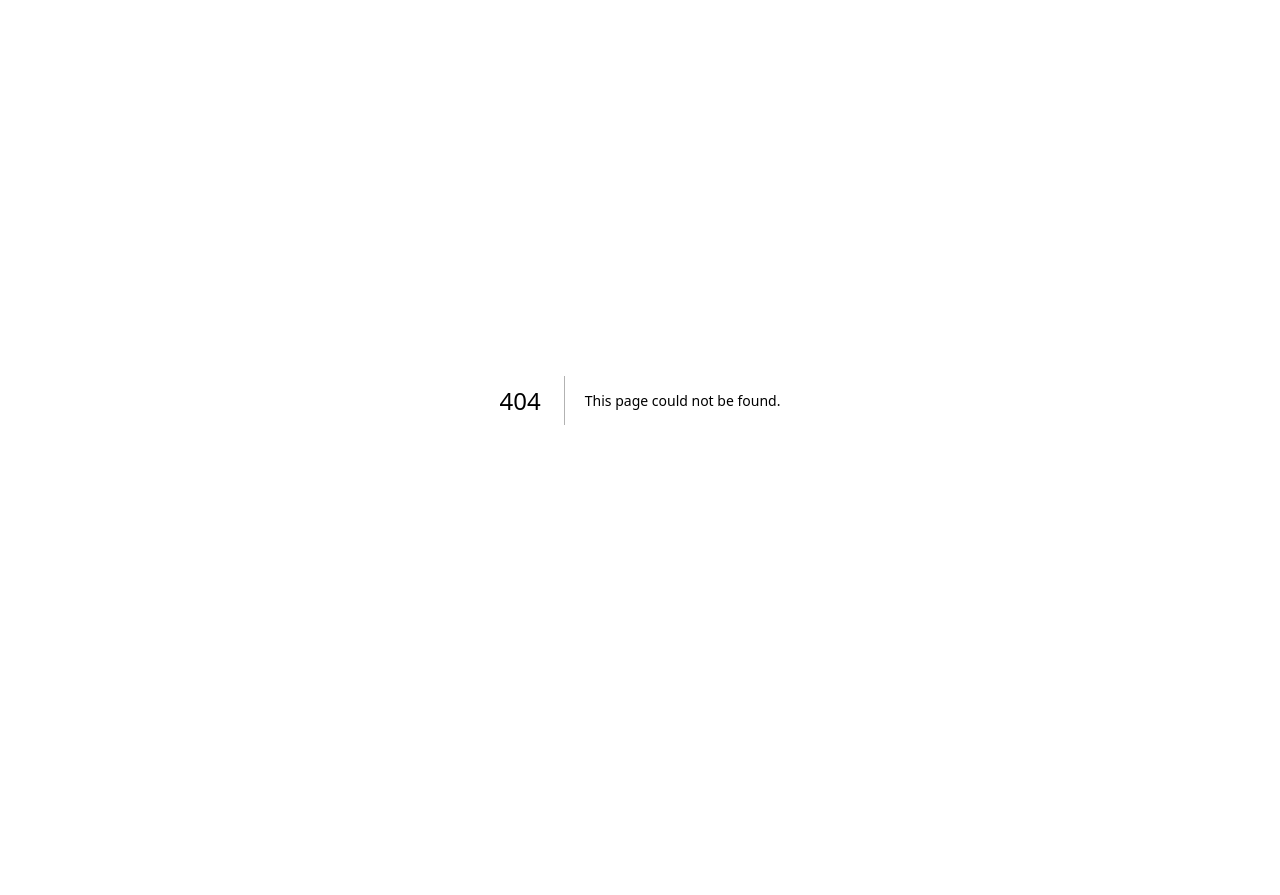
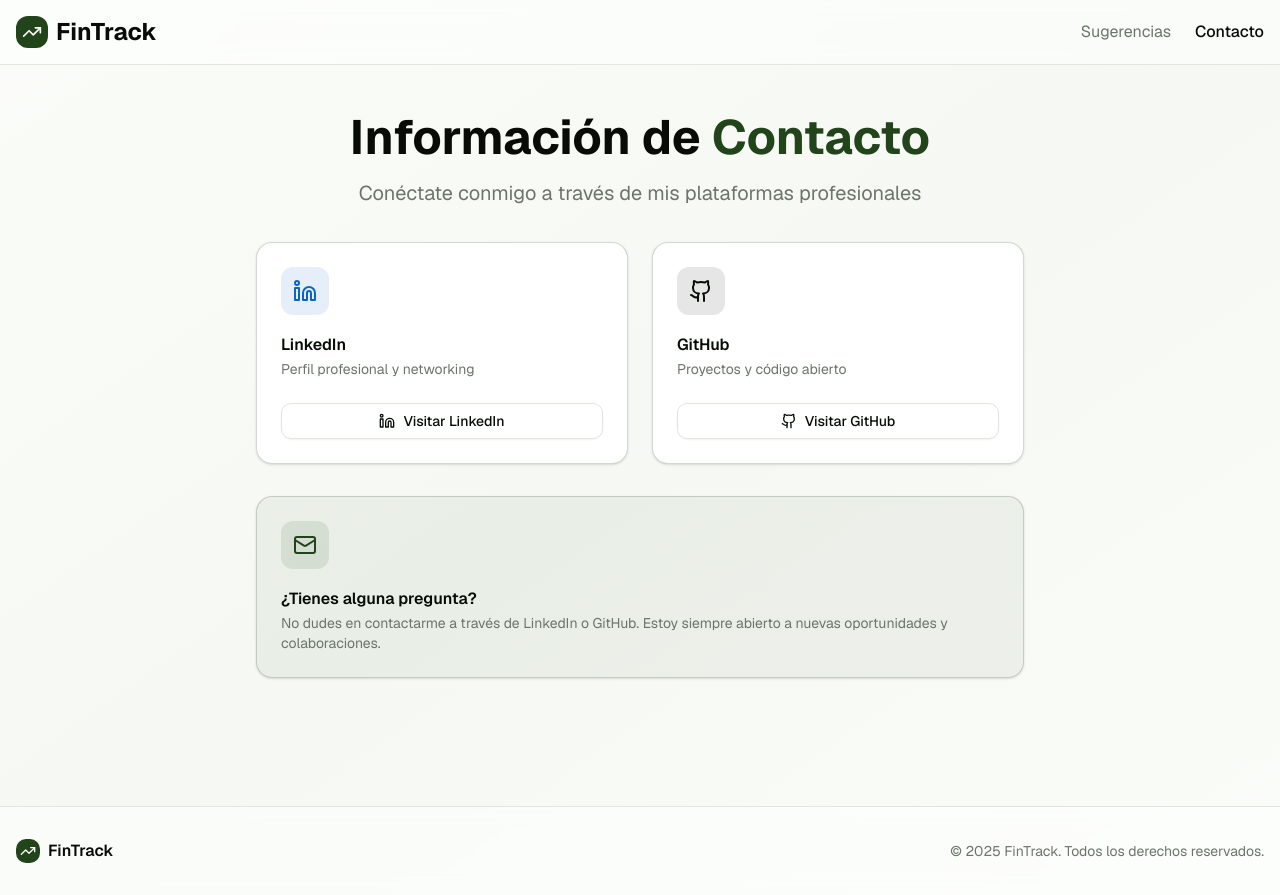
Before and after one commit to vicelx17/fintrack-frontend, a Next.js app: page /contact in a window 1280 px wide. Before the commit this address had no page. Before the commit the page ends 800 px from the top, so only its background shows below. Built offline with nearby package versions, Linux system fonts and the light colour scheme.

Commit message:
feat(app): added contact and suggestions page.

```diff
--- /dev/null
+++ b/app/contact/page.tsx
@@ -0,0 +1,126 @@
+import { Button } from "@/components/ui/button"
+import { Card, CardContent, CardDescription, CardHeader, CardTitle } from "@/components/ui/card"
+import { Github, Linkedin, Mail, TrendingUp } from "lucide-react"
+import Link from "next/link"
+
+export default function ContactoPage() {
+  return (
+    <div className="min-h-screen bg-gradient-to-br from-background via-accent/20 to-background">
+      {/* Header */}
+      <header className="border-b bg-card/50 backdrop-blur-sm">
+        <div className="container mx-auto px-4 py-4">
+          <div className="flex items-center justify-between">
+            <Link href="/" className="flex items-center space-x-2">
+              <div className="w-8 h-8 bg-primary rounded-lg flex items-center justify-center">
+                <TrendingUp className="w-5 h-5 text-primary-foreground" />
+              </div>
+              <h1 className="text-2xl font-bold text-foreground">FinTrack</h1>
+            </Link>
+            <nav className="hidden md:flex items-center space-x-6">
+              <Link href="/sugerencias" className="text-muted-foreground hover:text-foreground transition-colors">
+                Sugerencias
+              </Link>
+              <Link href="/contacto" className="text-foreground font-medium">
+                Contacto
+              </Link>
+            </nav>
+          </div>
+        </div>
+      </header>
+
+      <main className="container mx-auto px-4 py-12">
+        <div className="max-w-3xl mx-auto space-y-8">
+          {/* Page Header */}
+          <div className="text-center space-y-4">
+            <h2 className="text-4xl lg:text-5xl font-bold text-balance">
+              Información de <span className="text-primary">Contacto</span>
+            </h2>
+            <p className="text-xl text-muted-foreground text-pretty leading-relaxed">
+              Conéctate conmigo a través de mis plataformas profesionales
+            </p>
+          </div>
+
+          {/* Contact Cards */}
+          <div className="grid md:grid-cols-2 gap-6">
+            {/* LinkedIn Card */}
+            <Card className="border-primary/20 hover:border-primary/40 transition-colors">
+              <CardHeader>
+                <div className="w-12 h-12 bg-[#0A66C2]/10 rounded-lg flex items-center justify-center mb-4">
+                  <Linkedin className="w-6 h-6 text-[#0A66C2]" />
+                </div>
+                <CardTitle>LinkedIn</CardTitle>
+                <CardDescription>Perfil profesional y networking</CardDescription>
+              </CardHeader>
+              <CardContent>
+                <Button asChild className="w-full bg-transparent" variant="outline">
+                  <a
+                    href="https://www.linkedin.com/in/vhernandezmacia/"
+                    target="_blank"
+                    rel="noopener noreferrer"
+                    className="flex items-center justify-center gap-2"
+                  >
+                    <Linkedin className="w-4 h-4" />
+                    Visitar LinkedIn
+                  </a>
+                </Button>
+              </CardContent>
+            </Card>
+
+            {/* GitHub Card */}
+            <Card className="border-primary/20 hover:border-primary/40 transition-colors">
+              <CardHeader>
+                <div className="w-12 h-12 bg-foreground/10 rounded-lg flex items-center justify-center mb-4">
+                  <Github className="w-6 h-6 text-foreground" />
+                </div>
+                <CardTitle>GitHub</CardTitle>
+                <CardDescription>Proyectos y código abierto</CardDescription>
+              </CardHeader>
+              <CardContent>
+                <Button asChild className="w-full bg-transparent" variant="outline">
+                  <a
+                    href="https://github.com/vicelx17"
+                    target="_blank"
+                    rel="noopener noreferrer"
+                    className="flex items-center justify-center gap-2"
+                  >
+                    <Github className="w-4 h-4" />
+                    Visitar GitHub
+                  </a>
+                </Button>
+              </CardContent>
+            </Card>
+          </div>
+
+          {/* Additional Info Card */}
+          <Card className="border-primary/20 bg-primary/5">
+            <CardHeader>
+              <div className="w-12 h-12 bg-primary/10 rounded-lg flex items-center justify-center mb-4">
+                <Mail className="w-6 h-6 text-primary" />
+              </div>
+              <CardTitle>¿Tienes alguna pregunta?</CardTitle>
+              <CardDescription>
+                No dudes en contactarme a través de LinkedIn o GitHub. Estoy siempre abierto a nuevas oportunidades y
+                colaboraciones.
+              </CardDescription>
+            </CardHeader>
+          </Card>
+        </div>
+      </main>
+
+      {/* Footer */}
+      <footer className="border-t bg-card/50 backdrop-blur-sm mt-20">
+        <div className="container mx-auto px-4 py-8">
+          <div className="flex flex-col md:flex-row justify-between items-center space-y-4 md:space-y-0">
+            <div className="flex items-center space-x-2">
+              <div className="w-6 h-6 bg-primary rounded-md flex items-center justify-center">
+                <TrendingUp className="w-4 h-4 text-primary-foreground" />
+              </div>
+              <span className="font-semibold">FinTrack</span>
+            </div>
+            <p className="text-sm text-muted-foreground">© 2025 FinTrack. Todos los derechos reservados.</p>
+          </div>
+        </div>
+      </footer>
+    </div>
+  )
+}
--- a/app/page.tsx
+++ b/app/page.tsx
@@ -1,8 +1,13 @@
+"use client"
+
 import { LoginForm } from "@/components/auth/login-form"
 import { Card, CardContent } from "@/components/ui/card"
 import { BarChart3, Shield, Smartphone, TrendingUp } from "lucide-react"
+import Link from "next/link"
+import { useRouter } from "next/navigation"
 
 export default function HomePage() {
+  const router = useRouter()
   return (
     <div className="min-h-screen bg-gradient-to-br from-background via-accent/20 to-background">
       {/* Header */}
@@ -16,12 +21,12 @@ export default function HomePage() {
               <h1 className="text-2xl font-bold text-foreground">FinTrack</h1>
             </div>
             <nav className="hidden md:flex items-center space-x-6">
-              <a href="#features" className="text-muted-foreground hover:text-foreground transition-colors">
-                Características
-              </a>
-              <a href="#contact" className="text-muted-foreground hover:text-foreground transition-colors">
+              <Link href="/suggestions" className="text-foreground font-medium">
+                Sugerencias
+              </Link>
+              <Link href="/contact" className="text-muted-foreground hover:text-foreground transition-colors">
                 Contacto
-              </a>
+              </Link>
             </nav>
           </div>
         </div>
@@ -62,7 +67,7 @@ export default function HomePage() {
                   </div>
                   <div>
                     <h3 className="font-semibold">Seguridad Total</h3>
-                    <p className="text-sm text-muted-foreground">Encriptación bancaria</p>
+                    <p className="text-sm text-muted-foreground">Datos encriptados</p>
                   </div>
                 </CardContent>
               </Card>
--- /dev/null
+++ b/app/suggestions/page.tsx
@@ -0,0 +1,95 @@
+import { SuggestionForm } from "@/components/suggestions/suggestions-form"
+import { Card, CardContent, CardDescription, CardHeader, CardTitle } from "@/components/ui/card"
+import { TrendingUp } from "lucide-react"
+import Link from "next/link"
+
+export default function SugerenciasPage() {
+  return (
+    <div className="min-h-screen bg-gradient-to-br from-background via-accent/20 to-background">
+      {/* Header */}
+      <header className="border-b bg-card/50 backdrop-blur-sm">
+        <div className="container mx-auto px-4 py-4">
+          <div className="flex items-center justify-between">
+            <Link href="/" className="flex items-center space-x-2">
+              <div className="w-8 h-8 bg-primary rounded-lg flex items-center justify-center">
+                <TrendingUp className="w-5 h-5 text-primary-foreground" />
+              </div>
+              <h1 className="text-2xl font-bold text-foreground">FinTrack</h1>
+            </Link>
+            <nav className="hidden md:flex items-center space-x-6">
+              <Link href="/suggestions" className="text-foreground font-medium">
+                Sugerencias
+              </Link>
+              <Link href="/contact" className="text-muted-foreground hover:text-foreground transition-colors">
+                Contacto
+              </Link>
+            </nav>
+          </div>
+        </div>
+      </header>
+
+      <main className="container mx-auto px-4 py-12">
+        <div className="max-w-2xl mx-auto space-y-8">
+          {/* Page Header */}
+          <div className="text-center space-y-4">
+            <h2 className="text-4xl lg:text-5xl font-bold text-balance">
+              Tus <span className="text-primary">Sugerencias</span> Importan
+            </h2>
+            <p className="text-xl text-muted-foreground text-pretty leading-relaxed">
+              Ayúdanos a mejorar FinTrack compartiendo tus ideas y comentarios
+            </p>
+          </div>
+
+          {/* Suggestion Form Card */}
+          <Card className="border-primary/20">
+            <CardHeader>
+              <CardTitle>Enviar Sugerencia</CardTitle>
+              <CardDescription>
+                Comparte tus ideas para nuevas funcionalidades, mejoras o reporta problemas que hayas encontrado
+              </CardDescription>
+            </CardHeader>
+            <CardContent>
+              <SuggestionForm />
+            </CardContent>
+          </Card>
+
+          {/* Info Cards */}
+          <div className="grid md:grid-cols-2 gap-4">
+            <Card className="border-primary/20 bg-primary/5">
+              <CardContent className="p-6">
+                <h3 className="font-semibold mb-2">💡 Ideas de Funcionalidades</h3>
+                <p className="text-sm text-muted-foreground">
+                  ¿Tienes una idea para una nueva característica? Nos encantaría escucharla.
+                </p>
+              </CardContent>
+            </Card>
+
+            <Card className="border-primary/20 bg-primary/5">
+              <CardContent className="p-6">
+                <h3 className="font-semibold mb-2">🐛 Reportar Problemas</h3>
+                <p className="text-sm text-muted-foreground">
+                  ¿Encontraste un error? Ayúdanos a solucionarlo reportándolo aquí.
+                </p>
+              </CardContent>
+            </Card>
+          </div>
+        </div>
+      </main>
+
+      {/* Footer */}
+      <footer className="border-t bg-card/50 backdrop-blur-sm mt-20">
+        <div className="container mx-auto px-4 py-8">
+          <div className="flex flex-col md:flex-row justify-between items-center space-y-4 md:space-y-0">
+            <div className="flex items-center space-x-2">
+              <div className="w-6 h-6 bg-primary rounded-md flex items-center justify-center">
+                <TrendingUp className="w-4 h-4 text-primary-foreground" />
+              </div>
+              <span className="font-semibold">FinTrack</span>
+            </div>
+            <p className="text-sm text-muted-foreground">© 2025 FinTrack. Todos los derechos reservados.</p>
+          </div>
+        </div>
+      </footer>
+    </div>
+  )
+}
```
